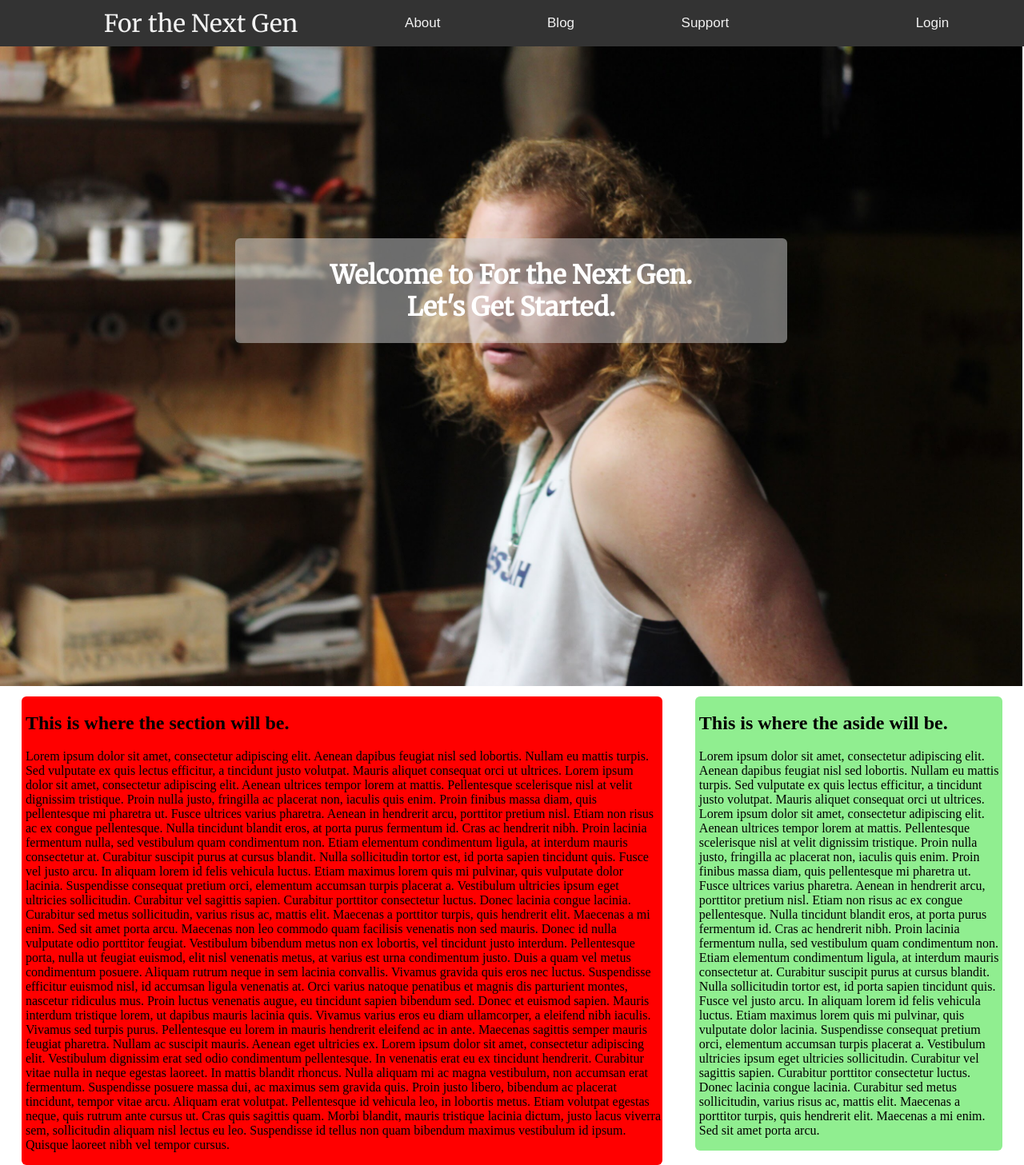
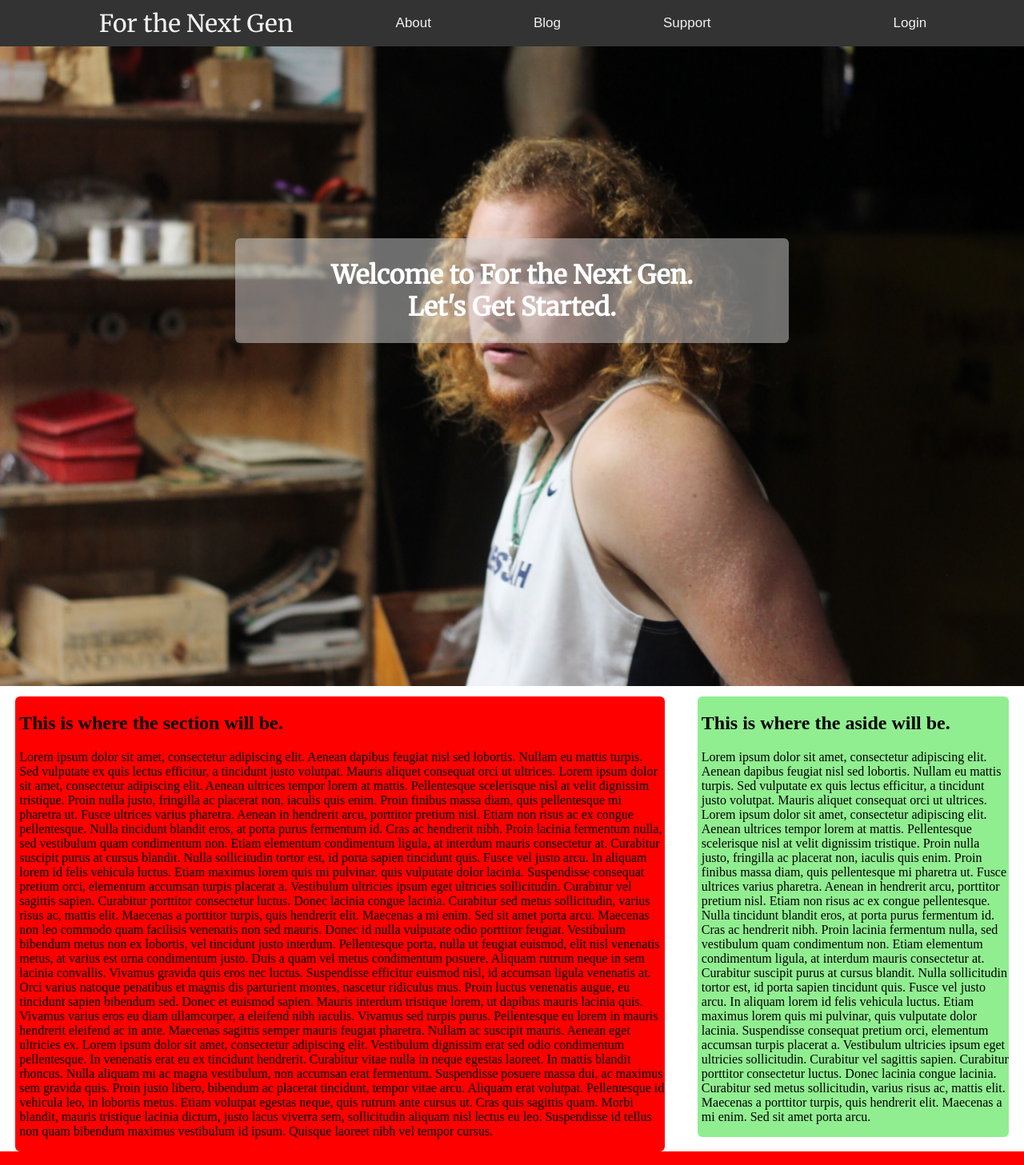
Before and after one commit to mw1421/Jose_and_Michael, a PHP site: page /index.html in a window 1280 px wide; the page is wider, and only the part inside the window is pictured. Shown: that part at 80% size. Run offline with PHP 8.4, Linux system fonts and the light colour scheme.

Commit message:
minor tweaks

```diff
--- a/public_html/css/styles.css
+++ b/public_html/css/styles.css
@@ -1,19 +1,15 @@
 body, html {
-    height:100%;
+    height: 100%;
+    margin: auto;
 }
 
-header{
-    margin-left: -8px;
-    margin-top: -8px;
-}
 
 #mainNav {
     background-color: #333;
     overflow: hidden;
     display: flex;
-    width: 105%;
+    width: 100%;
     justify-content: center;
-    margin-left: -8px;
 }
 
 #mainNav a {
@@ -59,8 +55,7 @@ header{
     background-position: center;
     background-repeat: no-repeat;
     background-size: cover;
-    width: 101.1%;
-    margin-left: -8px;
+    width: 100%;
 }
 
 section {
```
